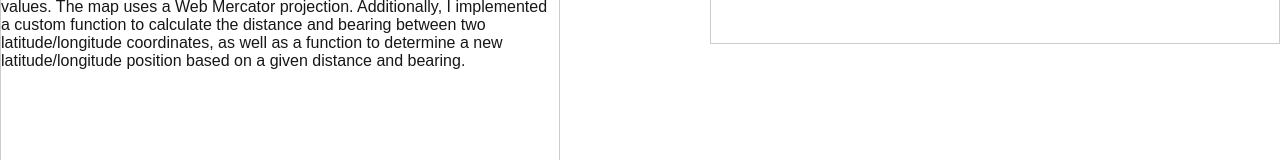
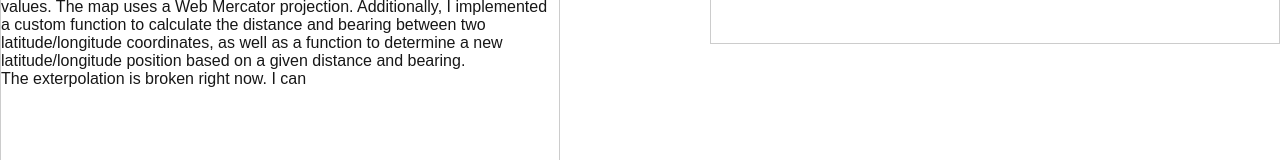
Before and after one commit to nickdsullivan/windbourne, a Next.js app in the folder weather-balloon-tracker/: page / in a window 1280 px wide. Shown: the part 777-937 px from the top of the page. Built offline with nearby package versions, Linux system fonts and the light colour scheme; no server answers.

Commit message:
I don't know anymore

```diff
--- a/weather-balloon-tracker/app/page.js
+++ b/weather-balloon-tracker/app/page.js
@@ -153,9 +153,10 @@ export default function Home() {
           const foundBalloon = data.find(balloon => balloon.id === selectedBalloon.id);
 
           if (foundBalloon) {
-            console.log("Found");
             setSelectedBalloon(foundBalloon);
-            console.log(foundBalloon.hour);
+          }
+          else{
+            setSelectedHour(selectedHour-1);
           }
         }
 
@@ -306,6 +307,10 @@ export default function Home() {
             I also wrote a custom function to convert geographic coordinates to pixel values. The map uses a Web Mercator projection.
             Additionally, I implemented a custom function to calculate the distance and bearing between two latitude/longitude coordinates, as well as a function to determine a new latitude/longitude position based on a given distance and bearing.
           </p>
+
+          <p>
+           The exterpolation is broken right now.  I can
+          </p>
         </div>
         <div style={{ position: "relative", display: "inline-block" }}>
           <img
```
Also changed, not shown: 1 other file (tests, documents, lock files or other folders).
